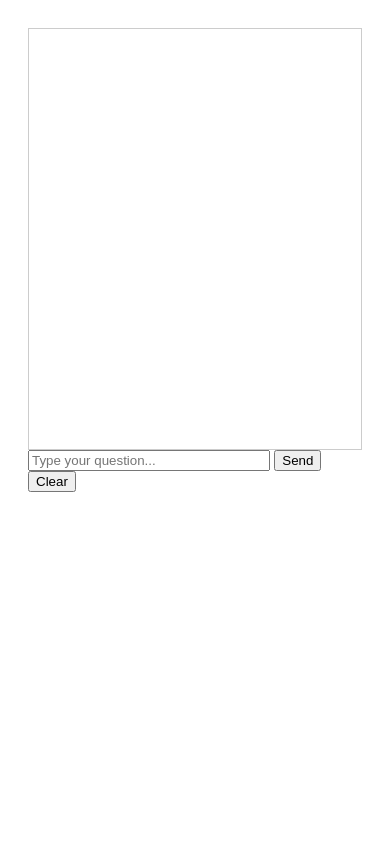
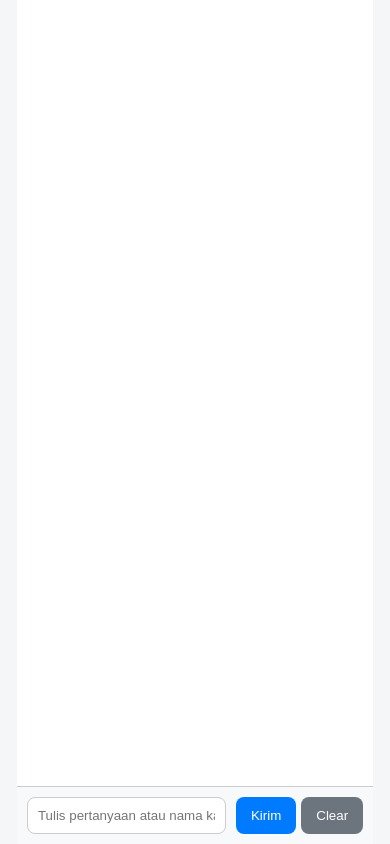
Before and after one commit to antoniuspangestuwidodo/RagBotWebChat, a website: page public/index.html in a window 390 px wide. Both pictures are taken after a click on the button "Clear". Drawn offline with Linux system fonts and the light colour scheme.

Commit message:
Improve UI

```diff
--- a/public/index.html
+++ b/public/index.html
@@ -1,40 +1,142 @@
 <!DOCTYPE html>
-<html>
+<html lang="en">
 <head>
+  <meta charset="UTF-8" />
+  <meta name="viewport" content="width=device-width, initial-scale=1.0"/>
   <title>RAG Chat</title>
   <style>
-    body { font-family: sans-serif; padding: 20px; }
-    #chat { border: 1px solid #ccc; padding: 10px; max-width: 600px; height: 400px; overflow-y: scroll; }
-    .msg { margin-bottom: 10px; }
-    .user { font-weight: bold; color: blue; }
-    .bot { font-weight: bold; color: green; }
+    * {
+      box-sizing: border-box;
+    }
+
+    body {
+      margin: 0;
+      font-family: 'Segoe UI', sans-serif;
+      background-color: #f4f6f8;
+      display: flex;
+      flex-direction: column;
+      height: 100vh;
+    }
+
+    #chat-container {
+      flex: 1;
+      display: flex;
+      flex-direction: column;
+      max-width: 800px;
+      margin: auto;
+      border: 1px solid #ccc;
+      border-radius: 8px;
+      overflow: hidden;
+      background-color: white;
+    }
+
+    #messages {
+      flex: 1;
+      padding: 15px;
+      overflow-y: auto;
+      display: flex;
+      flex-direction: column;
+      gap: 10px;
+    }
+
+    .message {
+      max-width: 80%;
+      padding: 10px 15px;
+      border-radius: 15px;
+      line-height: 1.4;
+      word-wrap: break-word;
+    }
+
+    .user {
+      align-self: flex-end;
+      background-color: #007bff;
+      color: white;
+      border-bottom-right-radius: 0;
+    }
+
+    .bot {
+      align-self: flex-start;
+      background-color: #e4e6eb;
+      color: #111;
+      border-bottom-left-radius: 0;
+    }
+
+    #input-area {
+      display: flex;
+      padding: 10px;
+      border-top: 1px solid #ccc;
+      background: #f8f9fa;
+    }
+
+    #question {
+      flex: 1;
+      padding: 10px;
+      border-radius: 8px;
+      border: 1px solid #ccc;
+      margin-right: 10px;
+    }
+
+    button {
+      padding: 10px 15px;
+      border: none;
+      border-radius: 8px;
+      background-color: #007bff;
+      color: white;
+      cursor: pointer;
+    }
+
+    button:hover {
+      background-color: #0056b3;
+    }
+
+    #clearBtn {
+      margin-left: 5px;
+      background-color: #6c757d;
+    }
+
+    #clearBtn:hover {
+      background-color: #5a6268;
+    }
+
+    @media (max-width: 600px) {
+      #chat-container {
+        border: none;
+        border-radius: 0;
+      }
+    }
   </style>
 </head>
 <body>
-  <div id="chat"></div>
-  <input id="question" placeholder="Type your question..." style="width: 70%;" />
-  <button onclick="send()">Send</button>
-  <button onclick="clearChat()">Clear</button>
+  <div id="chat-container">
+    <div id="messages"></div>
+    <div id="input-area">
+      <input id="question" type="text" placeholder="Tulis pertanyaan atau nama kamu..." />
+      <button onclick="send()">Kirim</button>
+      <button id="clearBtn" onclick="clearChat()">Clear</button>
+    </div>
+  </div>
 
   <script>
     const userId = "user_" + Math.floor(Math.random() * 100000);
-    const chatBox = document.getElementById("chat");
+    const messages = document.getElementById("messages");
 
-    function appendMessage(sender, message) {
+    function addMessage(text, sender) {
       const div = document.createElement("div");
-      div.className = "msg";
-      div.innerHTML = `<span class="${sender}">${sender}:</span> ${message}`;
-      chatBox.appendChild(div);
-      chatBox.scrollTop = chatBox.scrollHeight;
+      div.className = `message ${sender}`;
+      div.textContent = text;
+      messages.appendChild(div);
+      messages.scrollTop = messages.scrollHeight;
     }
 
     async function send() {
-      const question = document.getElementById("question").value;
+      const input = document.getElementById("question");
+      const question = input.value.trim();
       if (!question) return;
 
-      appendMessage("user", question);
-      document.getElementById("question").value = "";
+      addMessage(question, "user");
+      input.value = "";
 
+      try {
         const res = await fetch("https://ragteamscloudstorage-production.up.railway.app/api/webchat", {
           method: "POST",
           headers: { "Content-Type": "application/json" },
@@ -42,12 +144,20 @@
         });
 
         const data = await res.json();
-      appendMessage("bot", data.answer);
+        addMessage(data.answer, "bot");
+      } catch (err) {
+        addMessage("Error contacting the server.", "bot");
+      }
     }
 
     function clearChat() {
-      chatBox.innerHTML = "";
+      messages.innerHTML = "";
     }
+
+    // Optional: press Enter to send
+    document.getElementById("question").addEventListener("keypress", function (e) {
+      if (e.key === "Enter") send();
+    });
   </script>
 </body>
 </html>
```
Lines whose indentation alone changed are shown as unchanged.
